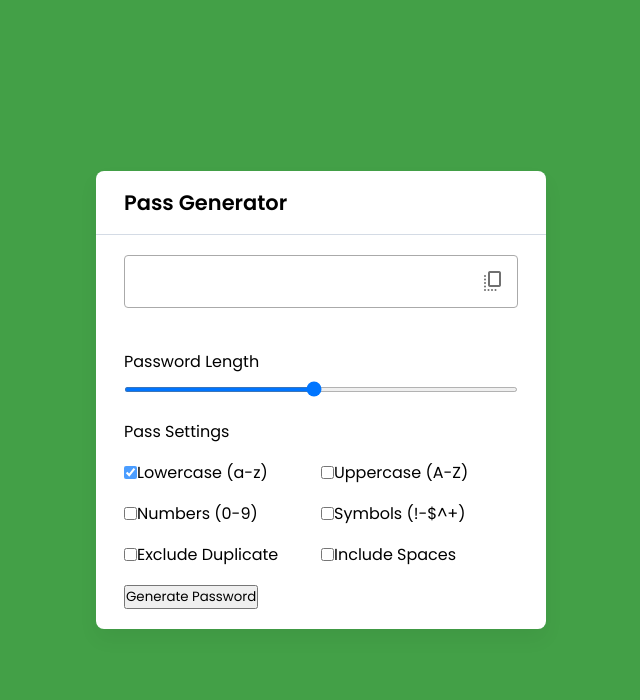
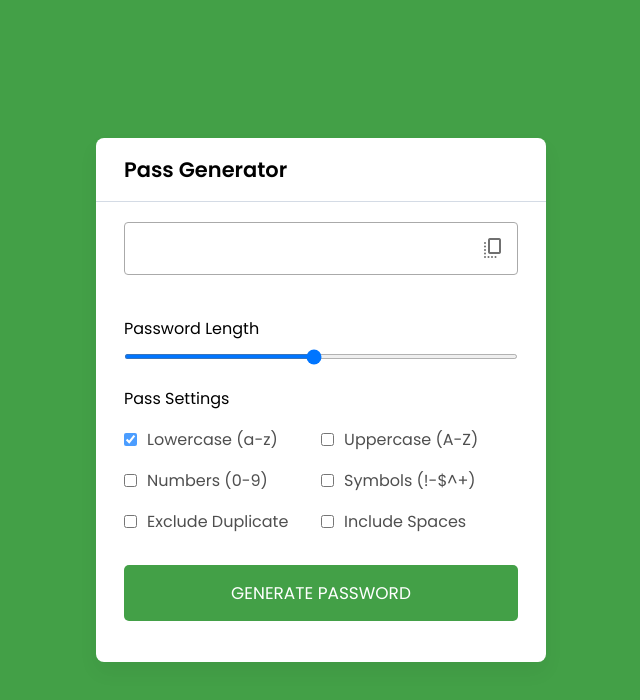
Before and after one commit to thorcamara/Password_generator, a plain HTML site: page index.html in a window 1280 px wide. Shown: the whole page, without its empty margins (319-959 px from the left). Drawn offline with nearby package versions, Linux system fonts and the light colour scheme.

Commit message:
Styled .options, .option, wrapper and .generate-btn

```diff
--- a/style.css
+++ b/style.css
@@ -129,3 +129,23 @@ body {
 .options .option:first-child input {
   opacity: 0.7;
 }
+
+.options .option label {
+  cursor: pointer;
+  color: #4f4f4f;
+  padding-left: 0.63rem;
+}
+
+.wrapper .generate-btn {
+  width: 100%;
+  color: #fff;
+  border: none;
+  outline: none;
+  cursor: pointer;
+  background: #43A047;
+  font-size: 1.06rem;
+  padding: 0.94rem 0;
+  border-radius: 5px;
+  text-transform: uppercase;
+  margin: 0.94rem 0 1.3rem;
+}
```
